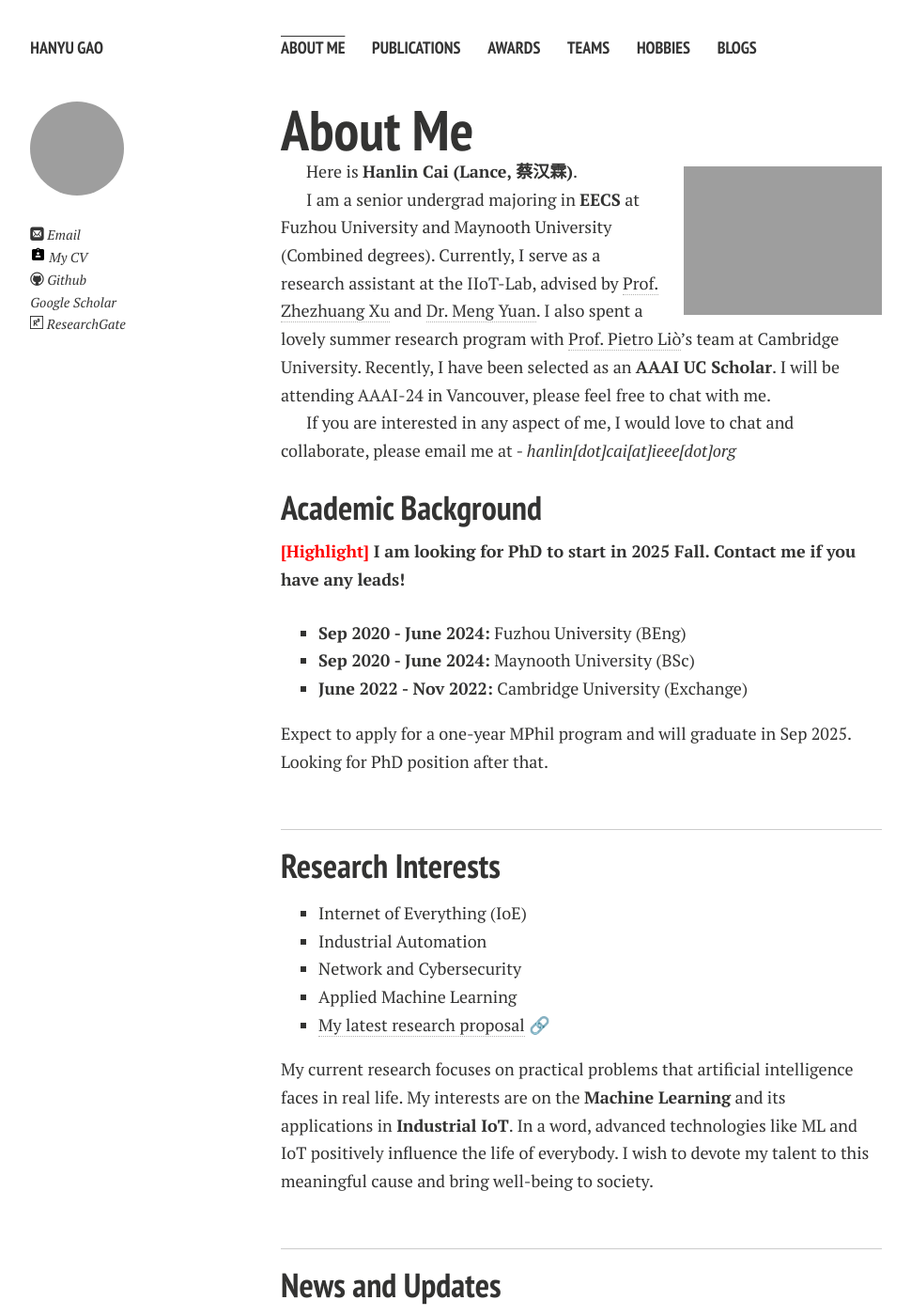
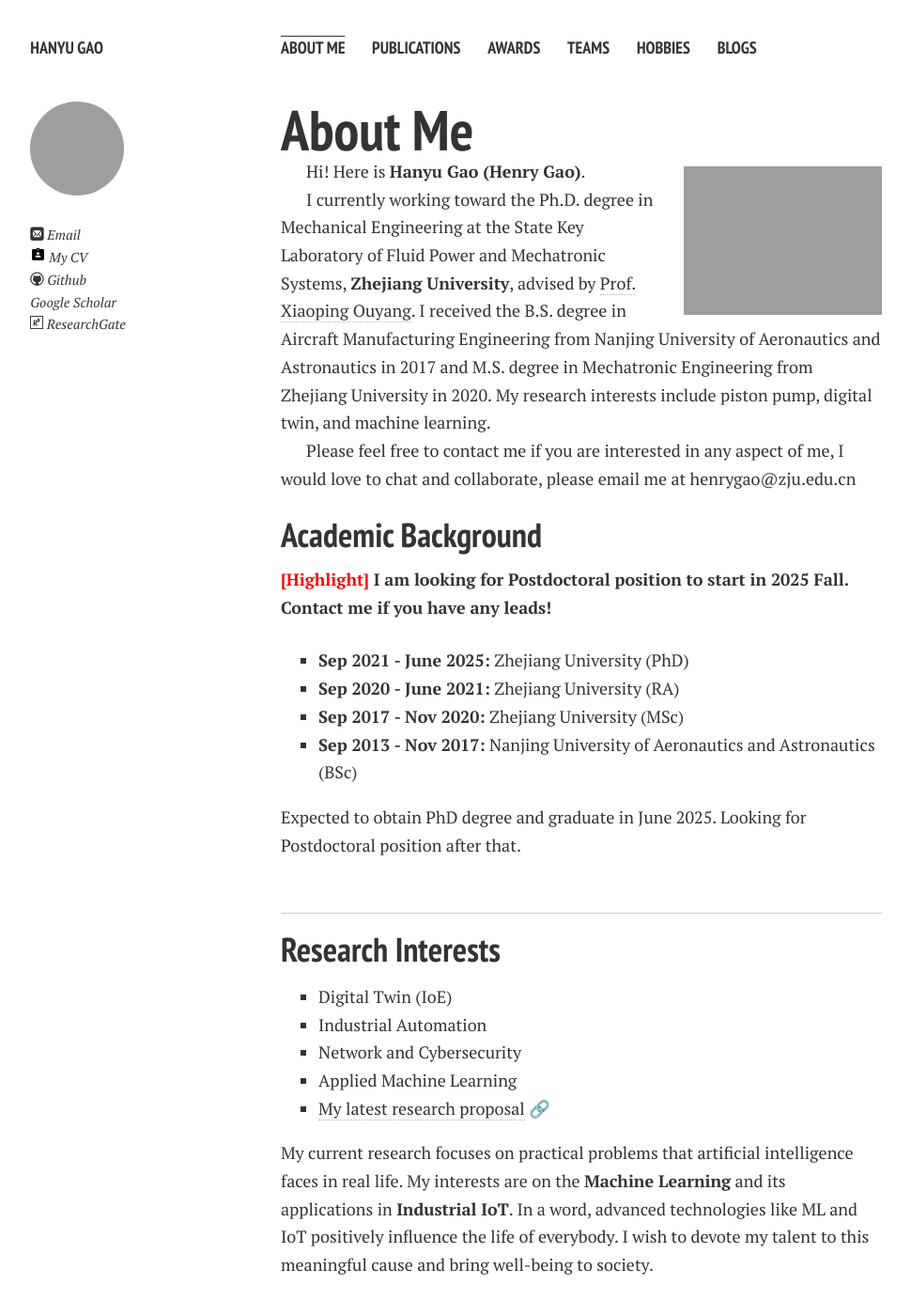
Before and after one commit to HanyuGaoX/HanyuGaoX.github.io, a Jekyll site: the page built from index.md, in a window 1280 px wide and 1400 px high. Shown: the whole window at 94% size, without its empty margins (21-991 px from the left). Built offline with Jekyll 4.4.1, drawn with Linux system fonts in a browser that asks for light colours; nearby versions of some CDN libraries; comment, search, counter and statistics services are not loaded; a style sheet for code colours, icons or effects is not loaded; our own code applies the rules of GitHub Pages for plain Markdown files.

Commit message:
Update index.md

```diff
--- a/index.md
+++ b/index.md
@@ -4,23 +4,25 @@ layout: page
 
 # About Me
 
-<img src="https://caihanlin.com/caihanlin.jpg" class="floatpic" width="360" height="480">
+<img src="https://hanyugaox.github.io/images/hanyugao.jpg" class="floatpic" width="360" height="480">
 
-Here is **Hanlin Cai (Lance, 蔡汉霖)**.
+Hi! Here is **Hanyu Gao (Henry Gao)**.
 
-I am a senior undergrad majoring in **EECS** at Fuzhou University and Maynooth University (Combined degrees). Currently, I serve as a research assistant at the IIoT-Lab, advised by [Prof. Zhezhuang Xu](https://www.researchgate.net/profile/Zhezhuang-Xu) and [Dr. Meng Yuan](https://www.researchgate.net/profile/Meng-Yuan-4). I also spent a lovely summer research program with [Prof. Pietro Liò](https://www.cl.cam.ac.uk/~pl219/)'s team at Cambridge University. Recently, I have been selected as an **AAAI UC Scholar**. I will be attending AAAI-24 in Vancouver, please feel free to chat with me.
+I currently working toward the Ph.D. degree in Mechanical Engineering at the State Key Laboratory of Fluid Power and Mechatronic Systems, **Zhejiang University**, advised by [Prof. Xiaoping Ouyang](https://person.zju.edu.cn/0007202). I received the B.S. degree in Aircraft Manufacturing Engineering from Nanjing University of Aeronautics and Astronautics in 2017 and M.S. degree in Mechatronic Engineering from Zhejiang University in 2020. My research interests include piston pump, digital twin, and machine learning.
 
-If you are interested in any aspect of me, I would love to chat and collaborate, please email me at - *hanlin[dot]cai[at]ieee[dot]org*
+Please feel free to contact me if you are interested in any aspect of me, I would love to chat and collaborate, please email me at henrygao@zju.edu.cn
+
 
 ## Academic Background
 
-**<font color='red'>[Highlight]</font> I am looking for PhD to start in 2025 Fall. Contact me if you have any leads!**
+**<font color='red'>[Highlight]</font> I am looking for Postdoctoral position to start in 2025 Fall. Contact me if you have any leads!**
 
-- **Sep 2020 - June 2024:** Fuzhou University (BEng)
-- **Sep 2020 - June 2024:** Maynooth University (BSc)
-- **June 2022 - Nov 2022:** Cambridge University (Exchange)
+- **Sep 2021 - June 2025:** Zhejiang University (PhD)
+- **Sep 2020 - June 2021:** Zhejiang University (RA)
+- **Sep 2017 - Nov 2020:** Zhejiang University (MSc)
+- **Sep 2013 - Nov 2017:** Nanjing University of Aeronautics and Astronautics (BSc)
 
-Expect to apply for a one-year MPhil program and will graduate in Sep 2025. Looking for PhD position after that.
+Expected to obtain PhD degree and graduate in June 2025. Looking for Postdoctoral position after that.
 
 <br>
 
@@ -28,7 +30,7 @@ Expect to apply for a one-year MPhil program and will graduate in Sep 2025. Look
 
 ## Research Interests
 
-- Internet of Everything (IoE)
+- Digital Twin (IoE)
 - Industrial Automation
 - Network and Cybersecurity
 - Applied Machine Learning
```
